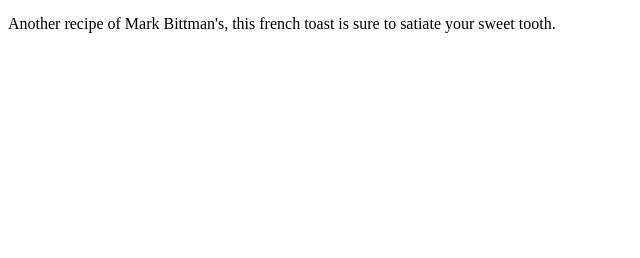
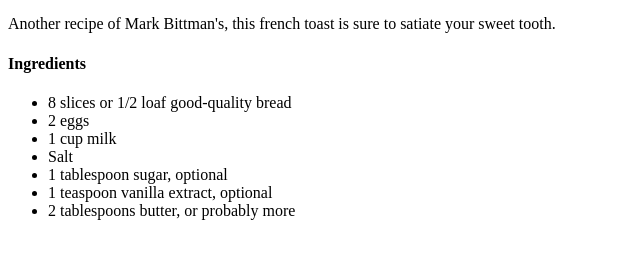
Before and after one commit to squagnito/odin-recipes, a plain HTML site: page recipes/french-toast.html in a window 1280 px wide. Shown: the part 144-402 px from the top of the page, without its empty margins (0-640 px from the left). Drawn offline with Linux system fonts and the light colour scheme.

Commit message:
add ingredients to french toast

```diff
--- a/recipes/french-toast.html
+++ b/recipes/french-toast.html
@@ -11,5 +11,17 @@
     <img src="french-toast-photo.jpg">
     <h3>French toast</h3>
     <p>Another recipe of Mark Bittman's, this french toast is sure to satiate your sweet tooth.</p>
+    <p><h4>Ingredients</h4></p>
+    <p>
+        <ul>
+            <li>8 slices or 1/2 loaf good-quality bread</li>
+            <li>2 eggs</li>
+            <li>1 cup milk</li>
+            <li>Salt</li>
+            <li>1 tablespoon sugar, optional</li>
+            <li>1 teaspoon vanilla extract, optional</li>
+            <li>2 tablespoons butter, or probably more</li>
+        </ul>
+    </p>
 </body>
 </html>
```
